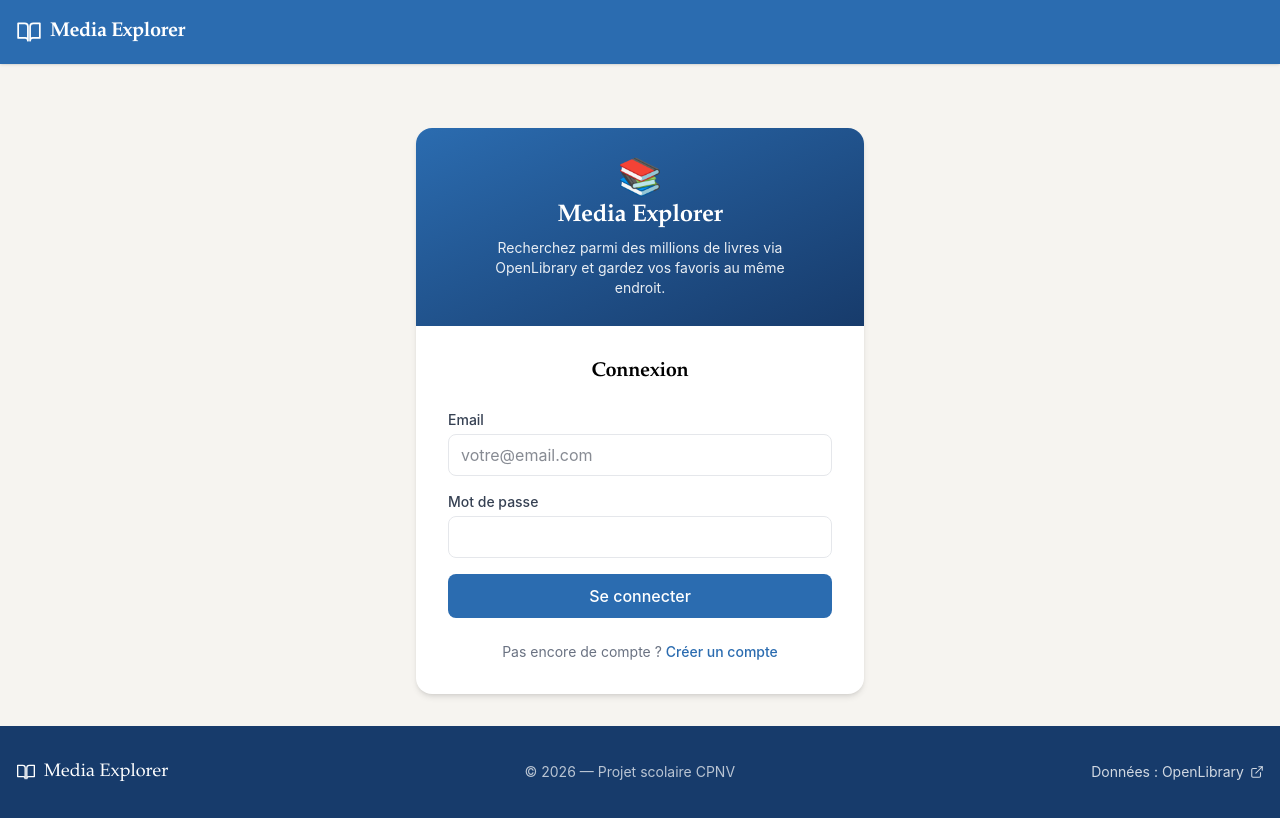
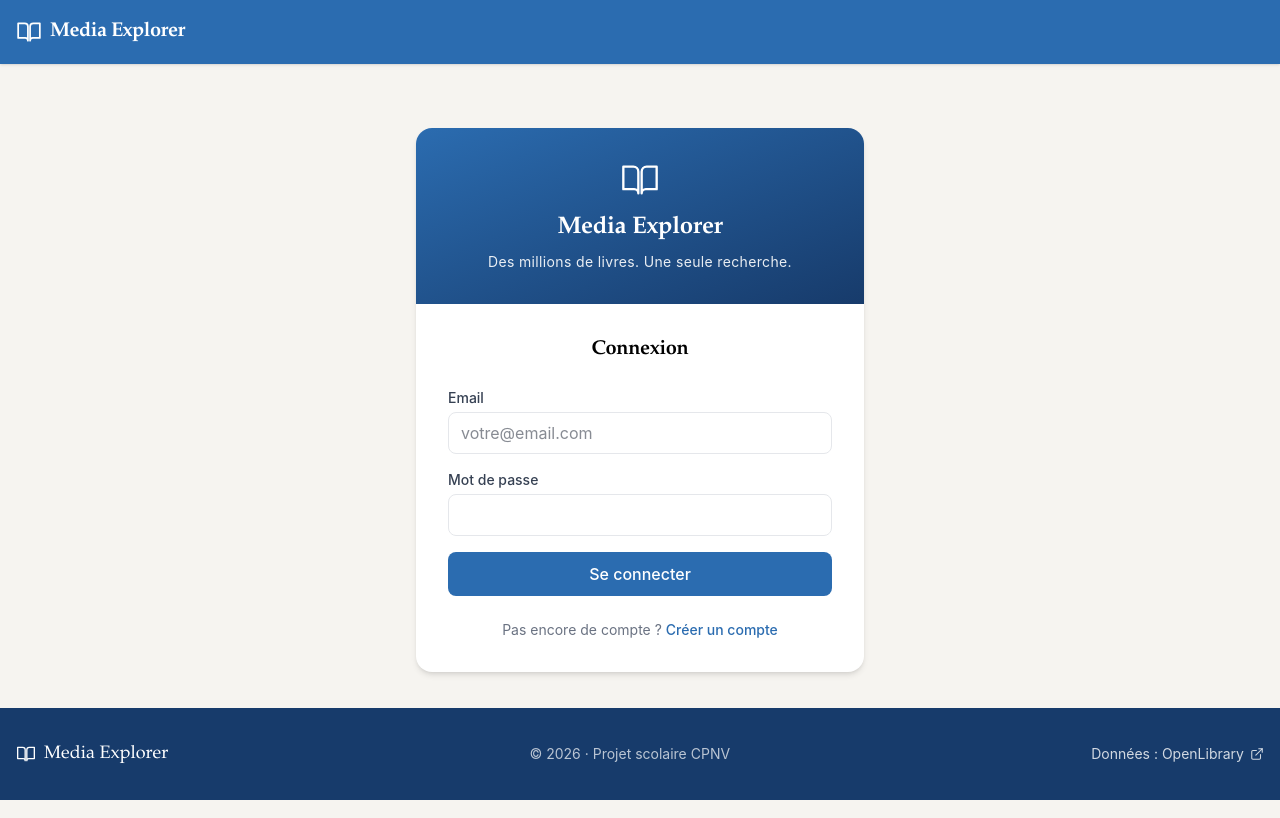
Before and after one commit to Dani201008/Projet-Frontend, a Vue app: page /login in a window 1280 px wide. Built offline with nearby package versions, Linux system fonts and the light colour scheme.

Commit message:
style: retire les derniers emojis et tirets longs, nouvelle accroche
Remplace les emojis restants par des icônes SVG (AuthBrand, SearchBar), supprime les tirets longs au profit de virgules ou d'un point médian, et raccourcit l'accroche des pages d'authentification.

```diff
--- a/src/App.vue
+++ b/src/App.vue
@@ -1,6 +1,6 @@
 <!--
   Fichier  : src/App.vue
-  Auteur   : Samuel (1.2), Timmy (4.2 — transition), Samuel (favoris liés à la session)
+  Auteur   : Samuel (1.2), Timmy (4.2, transition), Samuel (favoris liés à la session)
   Rôle     : Composant racine : header + page courante + footer. Synchronise les favoris avec la session.
   Créé le  : 08.05.2026
   Modifié  : 04.06.2026
--- a/src/components/AppFooter.vue
+++ b/src/components/AppFooter.vue
@@ -15,7 +15,7 @@
         <span class="font-serif text-lg">Media Explorer</span>
       </div>
 
-      <p class="text-sm text-white/70">© {{ currentYear }} — Projet scolaire CPNV</p>
+      <p class="text-sm text-white/70">© {{ currentYear }} · Projet scolaire CPNV</p>
 
       <!-- Crédit de la source de données. -->
       <a
--- a/src/components/AuthBrand.vue
+++ b/src/components/AuthBrand.vue
@@ -1,23 +1,24 @@
 <!--
   Fichier  : src/components/AuthBrand.vue
   Auteur   : Samuel
-  Rôle     : Bandeau de marque (logo + phrase d'accroche) en tête des pages connexion / inscription.
+  Rôle     : Bandeau de marque en tête des pages connexion et inscription.
   Créé le  : 04.06.2026
   Modifié  : 04.06.2026
 -->
 <template>
-  <!-- Dégradé repris du hero d'accueil : explique d'un coup d'œil à quoi sert le site. -->
-  <div class="bg-gradient-to-br from-primary to-primary-dark text-white text-center px-8 py-7">
-    <div class="text-4xl mb-1">📚</div>
+  <!-- Dégradé repris du hero : pose l'identité avant même la connexion. -->
+  <div class="bg-gradient-to-br from-primary to-primary-dark text-white text-center px-8 py-8">
+    <AppIcon name="book-open" :size="40" :stroke-width="1.4" class="mx-auto mb-3" />
     <h1 class="text-2xl font-bold">Media Explorer</h1>
-    <p class="text-sm opacity-90 mt-1.5 max-w-xs mx-auto">
-      Recherchez parmi des millions de livres via OpenLibrary et gardez vos favoris au même endroit.
-    </p>
+    <p class="text-sm tracking-wide opacity-90 mt-2">Des millions de livres. Une seule recherche.</p>
   </div>
 </template>
 
 <script>
+import AppIcon from '@/components/AppIcon.vue'
+
 export default {
-  name: 'AuthBrand'
+  name: 'AuthBrand',
+  components: { AppIcon }
 }
 </script>
--- a/src/components/SearchBar.vue
+++ b/src/components/SearchBar.vue
@@ -13,7 +13,7 @@
 
     <!-- text-gray-900 : garde le texte saisi en foncé même quand le parent est en text-white (hero d'accueil). -->
     <div class="flex items-center gap-2 flex-1 bg-white border border-gray-200 rounded-lg px-4 text-gray-900">
-      <span aria-hidden="true">🔍</span>
+      <AppIcon name="search" :size="18" class="text-gray-400 shrink-0" />
       <input
         id="search-input"
         v-model="localQuery"
@@ -22,8 +22,10 @@
         autocomplete="off"
         class="flex-1 border-0 outline-none bg-transparent py-3"
       />
-      <!-- Croix « × » : visible seulement quand on a tapé, vide le champ d'un clic. -->
-      <button v-if="localQuery" type="button" class="text-2xl text-gray-400" @click="clear">×</button>
+      <!-- Bouton d'effacement : visible seulement quand on a tapé, vide le champ d'un clic. -->
+      <button v-if="localQuery" type="button" class="text-gray-400 hover:text-gray-600 shrink-0" aria-label="Effacer la recherche" @click="clear">
+        <AppIcon name="x" :size="18" />
+      </button>
     </div>
 
     <!-- Désactivé tant que la saisie est vide ou ne contient que des espaces. -->
@@ -34,8 +36,11 @@
 </template>
 
 <script>
+import AppIcon from '@/components/AppIcon.vue'
+
 export default {
   name: 'SearchBar',
+  components: { AppIcon },
 
   // Valeurs reçues du parent.
   props: {
--- a/src/services/openLibrary.js
+++ b/src/services/openLibrary.js
@@ -52,7 +52,7 @@ export async function getAuthor(authorKey) {
 
 /**
  * Construit l'URL d'une couverture à partir de son ID OpenLibrary.
- * Renvoie null s'il n'y a pas d'ID — utile pour afficher un placeholder côté UI.
+ * Renvoie null s'il n'y a pas d'ID, utile pour afficher un placeholder côté UI.
  *
  * Tailles disponibles : 'S' (small ~75 px), 'M' (medium ~180 px), 'L' (large ~500 px).
  */
```
